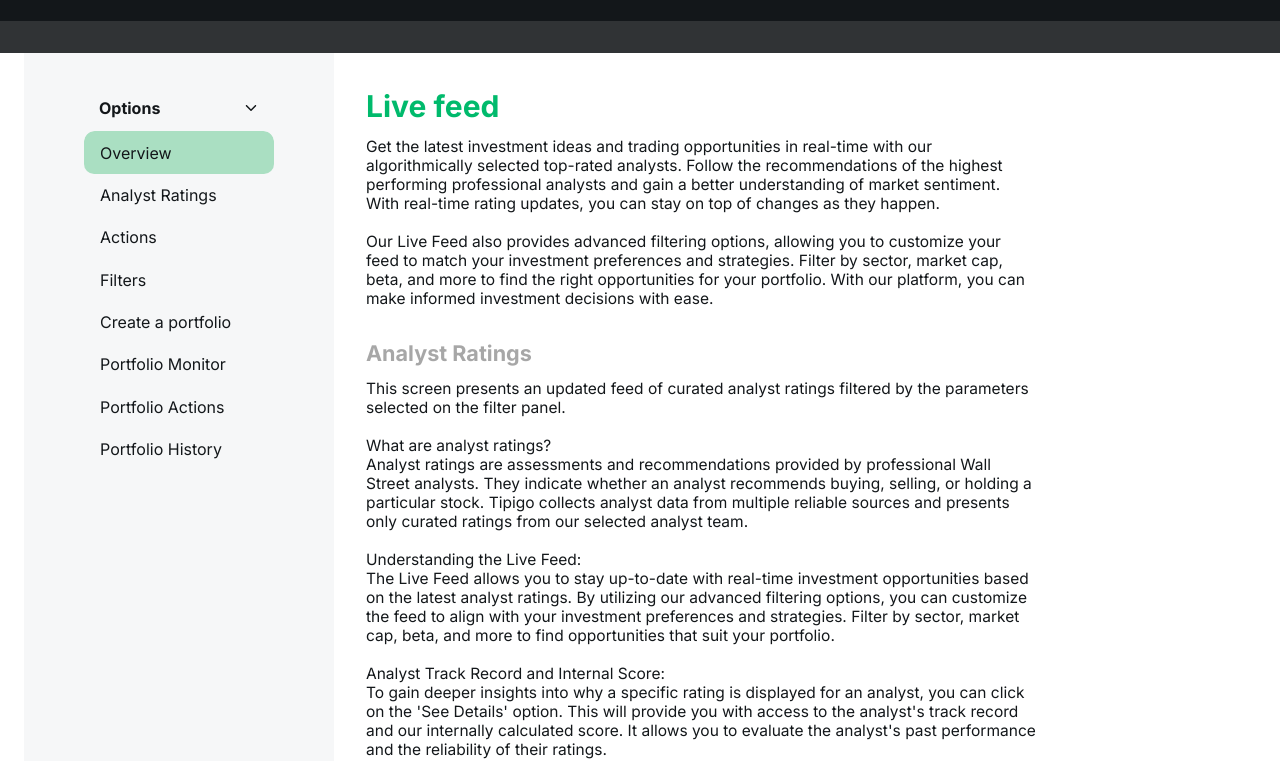
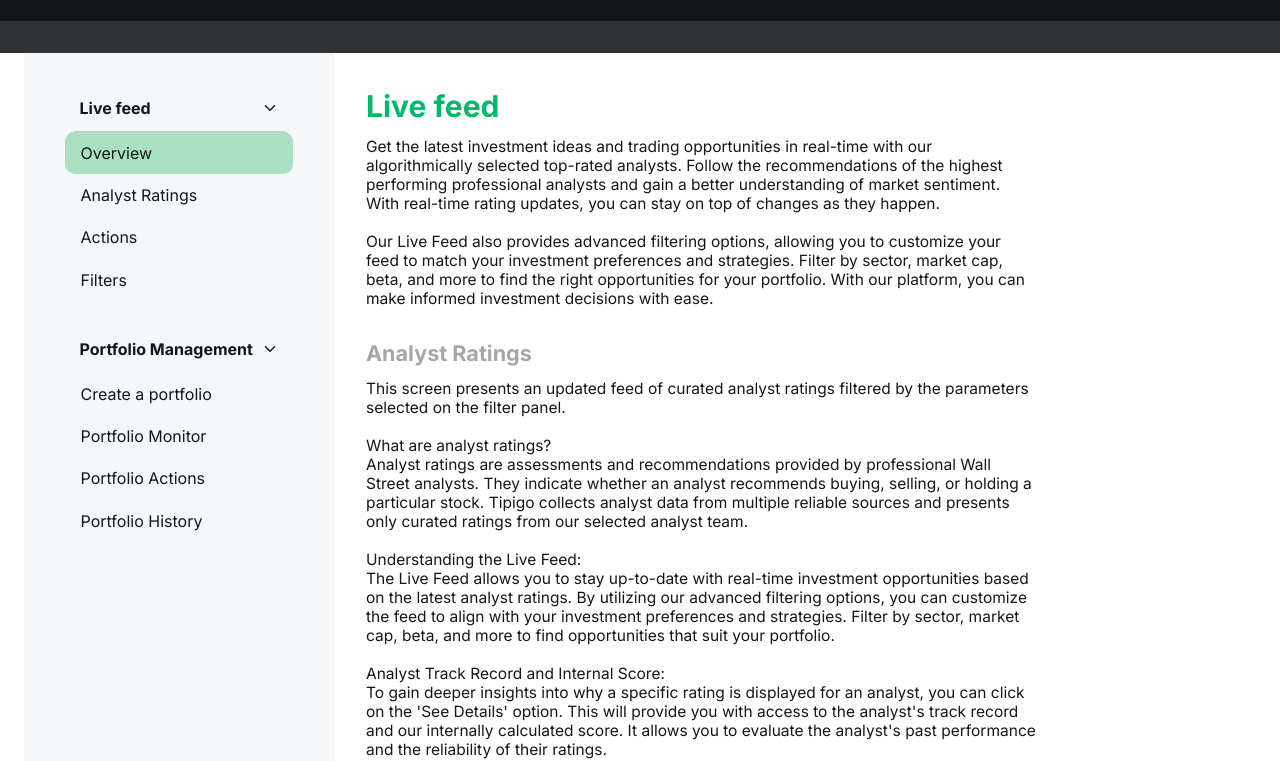
Before and after one commit to troxtele/insightextended, a plain HTML site: page index.html in a window 1280 px wide. Shown: the part 56-817 px from the top of the page. Drawn offline with Linux system fonts and the light colour scheme.

Commit message:
Add files via upload

```diff
--- a/index.html
+++ b/index.html
@@ -43,7 +43,7 @@
           <div class="left-content">
             <div class="options">
               <div class="label">
-                <h3>Options </h3>
+                <h3>Live feed</h3>
                 <!-- Arrow -->
                 <div class="arrow">
                   <svg
@@ -69,6 +69,33 @@
                 <li><a href="#analyst">Analyst Ratings</a></li>
                 <li><a href="#actions">Actions</a></li>
                 <li><a href="#filters">Filters</a></li>
+              </ul>
+            </div>
+          </div>
+          <!-- Left Content -->
+          <div class="left-content">
+            <div class="options">
+              <div class="label">
+                <h3>Portfolio Management</h3>
+                <!-- Arrow -->
+                <div class="arrow">
+                  <svg
+                    stroke="currentColor"
+                    fill="currentColor"
+                    stroke-width="0"
+                    viewBox="0 0 512 512"
+                    height="1em"
+                    width="1em"
+                    xmlns="http://www.w3.org/2000/svg"
+                  >
+                    <path
+                      d="M256 294.1L383 167c9.4-9.4 24.6-9.4 33.9 0s9.3 24.6 0 34L273 345c-9.1 9.1-23.7 9.3-33.1.7L95 201.1c-4.7-4.7-7-10.9-7-17s2.3-12.3 7-17c9.4-9.4 24.6-9.4 33.9 0l127.1 127z"
+                    ></path>
+                  </svg>
+                </div>
+              </div>
+              <!-- Options -->
+              <ul class="option heightwidth">
                 <li>
                   <a href="#portfolio">Create a portfolio </a>
                 </li>
--- a/js/script.js
+++ b/js/script.js
@@ -1,10 +1,14 @@
-const option = document.querySelector(".label");
+const contents = [...document.querySelectorAll(".left-content")];
 const options = document.querySelector(".options ul");
-const lists = [...options.querySelectorAll(".sidenav a")];
 
-option.addEventListener("click", () => {
-  option.querySelector(".arrow svg").classList.toggle("rotate");
-  options.classList.toggle("heightwidth");
+const lists = [...document.querySelectorAll(".sidenav a")];
+
+contents.map((content) => {
+  content.querySelector(".label").addEventListener("click", () => {
+    const options = content.querySelector(".options ul");
+    content.querySelector(".arrow svg").classList.toggle("rotate");
+    options.classList.toggle("heightwidth");
+  });
 });
 
 // Active option
```
